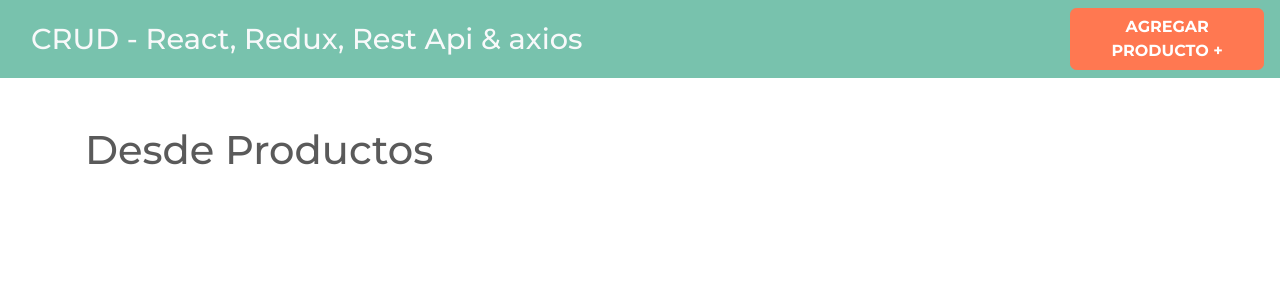
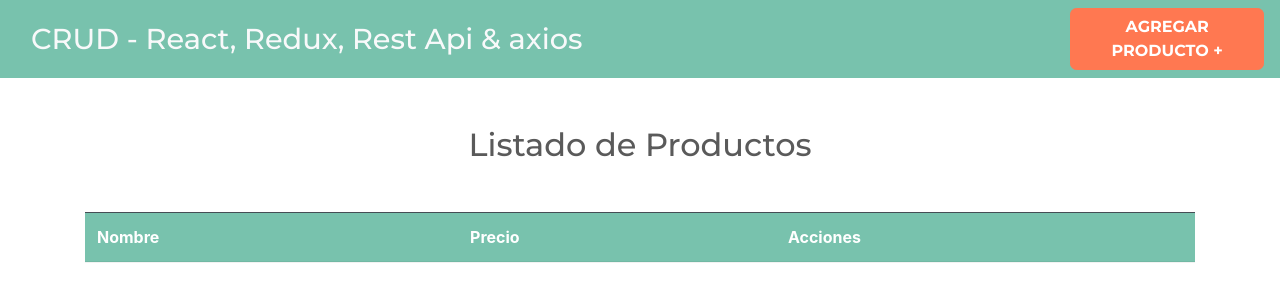
Before and after one commit to jimmy404/CRUD-React-Redux, a React (Create React App) app: page / in a window 1280 px wide. Shown: the top 302 px of the page. Built offline with nearby package versions, Linux system fonts and the light colour scheme.

Commit message:
Adding Fragment&table code - Productos.js

```diff
--- a/src/components/Productos.js
+++ b/src/components/Productos.js
@@ -1,8 +1,19 @@
-import React from 'react';
+import React, {Fragment} from 'react';
 
 const Productos = () => {
     return(
-        <h1>Desde Productos</h1>
+        <Fragment>
+            <h2 className="text-center my-5">Listado de Productos</h2>
+            <table className="table table-striped">
+                <thead className="bg-primary table-dark">
+                    <tr>
+                        <th scope="col">Nombre</th>
+                        <th scope="col">Precio</th>
+                        <th scope="col">Acciones</th>
+                    </tr>
+                </thead>
+            </table>
+        </Fragment>
     );
 }
 
```
